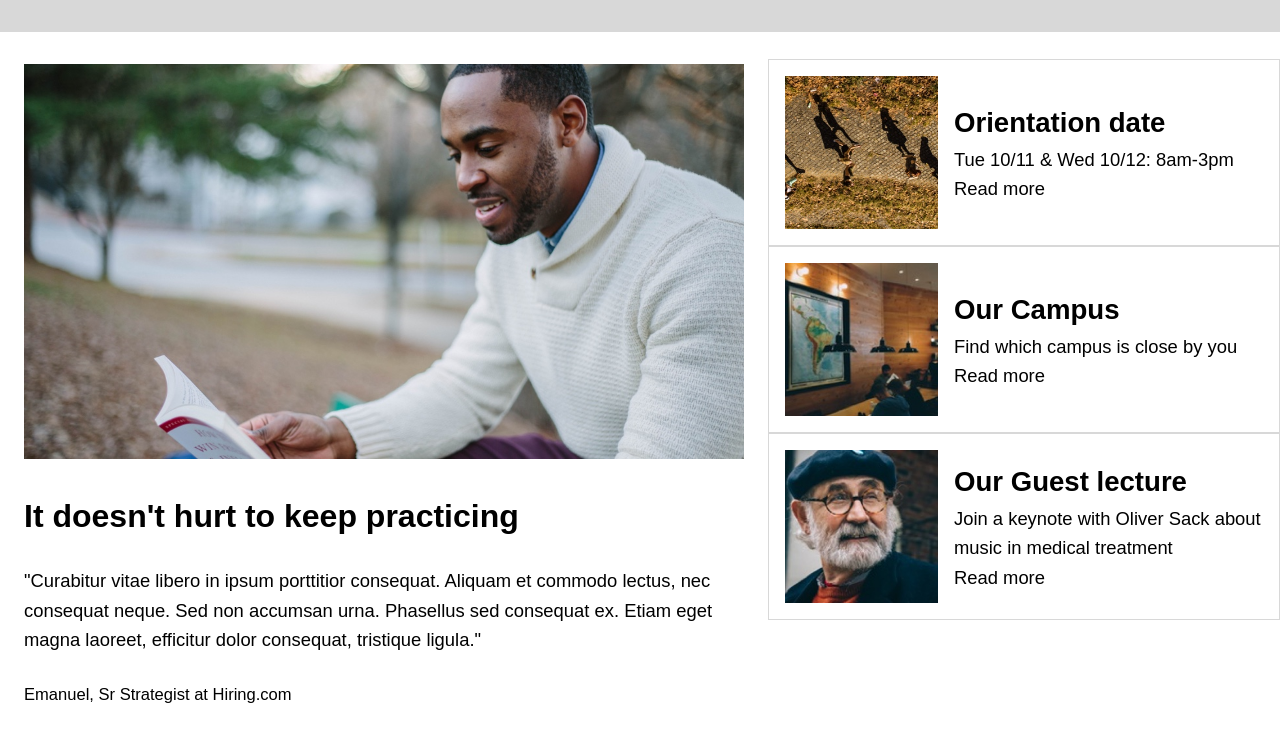
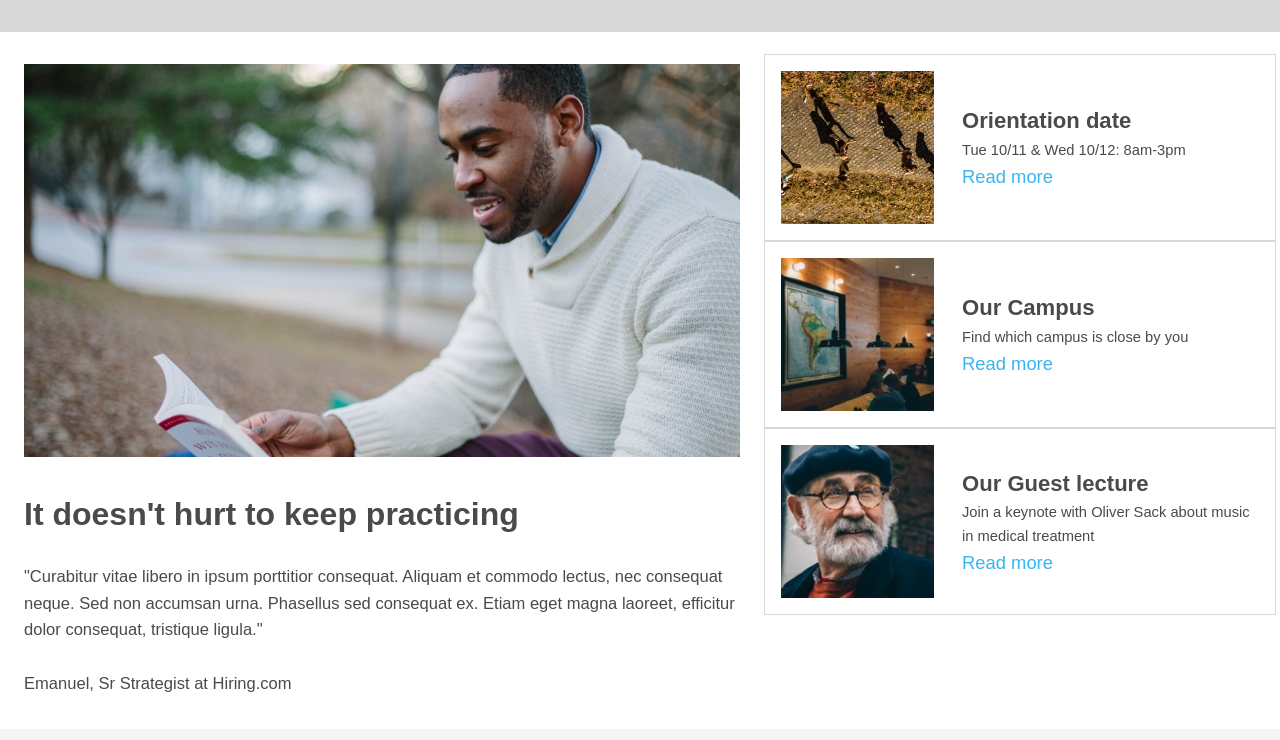
Before and after one commit to cwarre33/Colmar-Academy, a plain HTML site: page index.html in a window 1280 px wide. Shown: the part 637-1377 px from the top of the page. Drawn offline with Linux system fonts and the light colour scheme.

Commit message:
finished styling explore section, multimedia support still needed for 1st half

```diff
--- a/index.html
+++ b/index.html
@@ -43,24 +43,24 @@
                 <img src="images/information-orientation.jpg" alt="Image 1" class="image">
                 <span class="text">
                     <h1>Orientation date</h1>
-                    <p>Tue 10/11 & Wed 10/12: 8am-3pm</p>
-                    <p>Read more</p>
+                    <p class="read-details">Tue 10/11 & Wed 10/12: 8am-3pm</p>
+                    <p class="read-more">Read more</p>
                 </span>
             </a>
             <a href="#" class="stacked-link">
                 <img src="images/information-campus.jpg" alt="Image 2" class="image">
                 <span class="text">
                     <h1>Our Campus</h1>
-                    <p>Find which campus is close by you</p>
-                    <p>Read more</p>
+                    <p class="read-details">Find which campus is close by you</p>
+                    <p class="read-more">Read more</p>
                 </span>
             </a>
             <a href="#" class="stacked-link">
                 <img src="images/information-guest-lecture.jpg" alt="Image 3" class="image">
                 <span class="text">
                     <h1>Our Guest lecture</h1>
-                    <p>Join a keynote with Oliver Sack about music in medical treatment</p>
-                    <p>Read more</p>
+                    <p class="read-details">Join a keynote with Oliver Sack about music in medical treatment</p>
+                    <p class="read-more">Read more</p>
                 </span>
             </a>
         </div>
--- a/style.css
+++ b/style.css
@@ -149,18 +149,21 @@ nav {
 .quote-picture-section h1{
     font-size: 2rem;
     margin-top: 32px;
+    color: #4A4A4A;
 }
 
 .quote-picture-section p{
-    font-size: 1em;
+    font-size: 0.9em;
     margin-top: 24px;
     margin-bottom: 24px;
+    color: #4A4A4A;
 }
 
 .quote-picture-section a{
     font-size: 0.9em;
     text-decoration: none;
     margin-bottom: 32px;
+    color: #4A4A4A;
 }
 
 /* Read More section  */
@@ -169,7 +172,8 @@ nav {
     flex-direction: column;
     flex: 0 0 40%;
     background-color: white;
-    margin-bottom: 94px;
+    margin-right: 4px;
+    margin-bottom: 92px;
 }
 
 .stacked-link {
@@ -191,6 +195,22 @@ nav {
 
 .text {
     display: inline-block;
+    margin: 12px;
+}
+
+.text h1 {
+    color: #4A4A4A;
+    font-size: 1.2em;
+    font-weight: 800;
+}
+
+.text .read-details {
+    color: #4A4A4A;
+    font-size: 0.8em
+}
+
+.text .read-more {
+    color: #37B5EE;
 }
 
 /* Media query for responsive layout */
```
